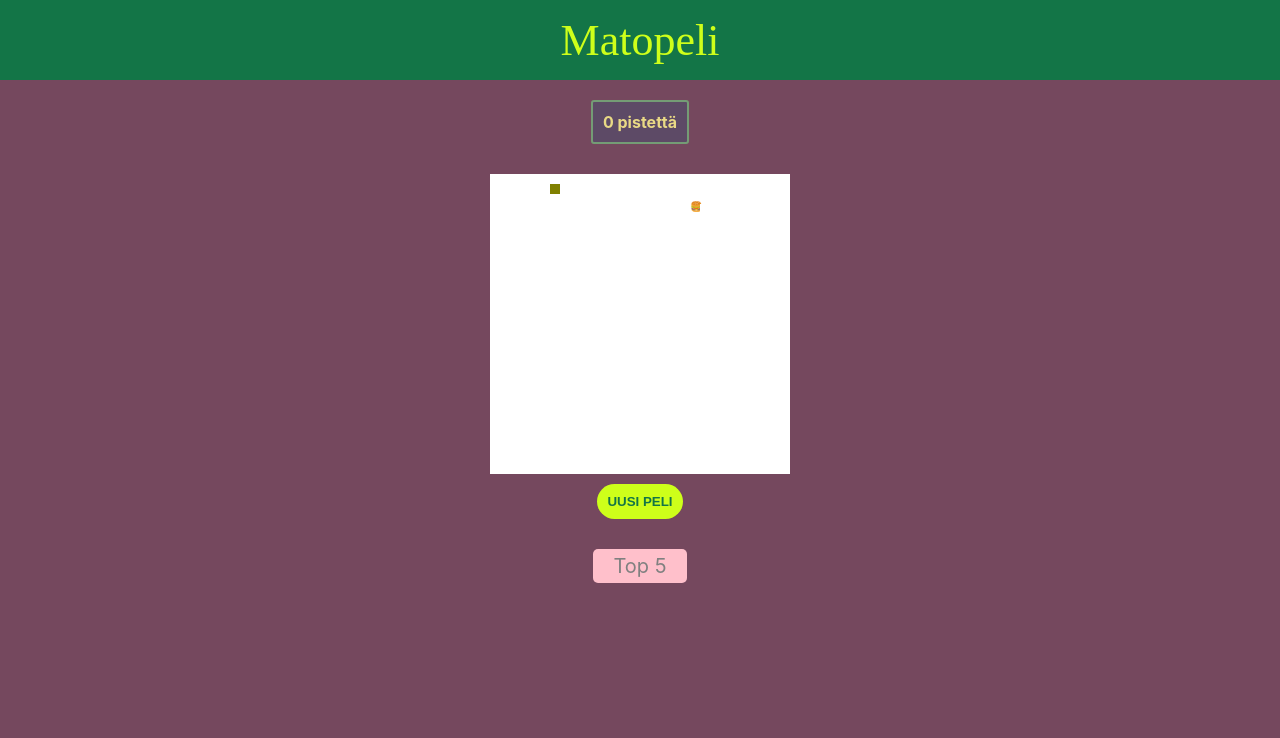
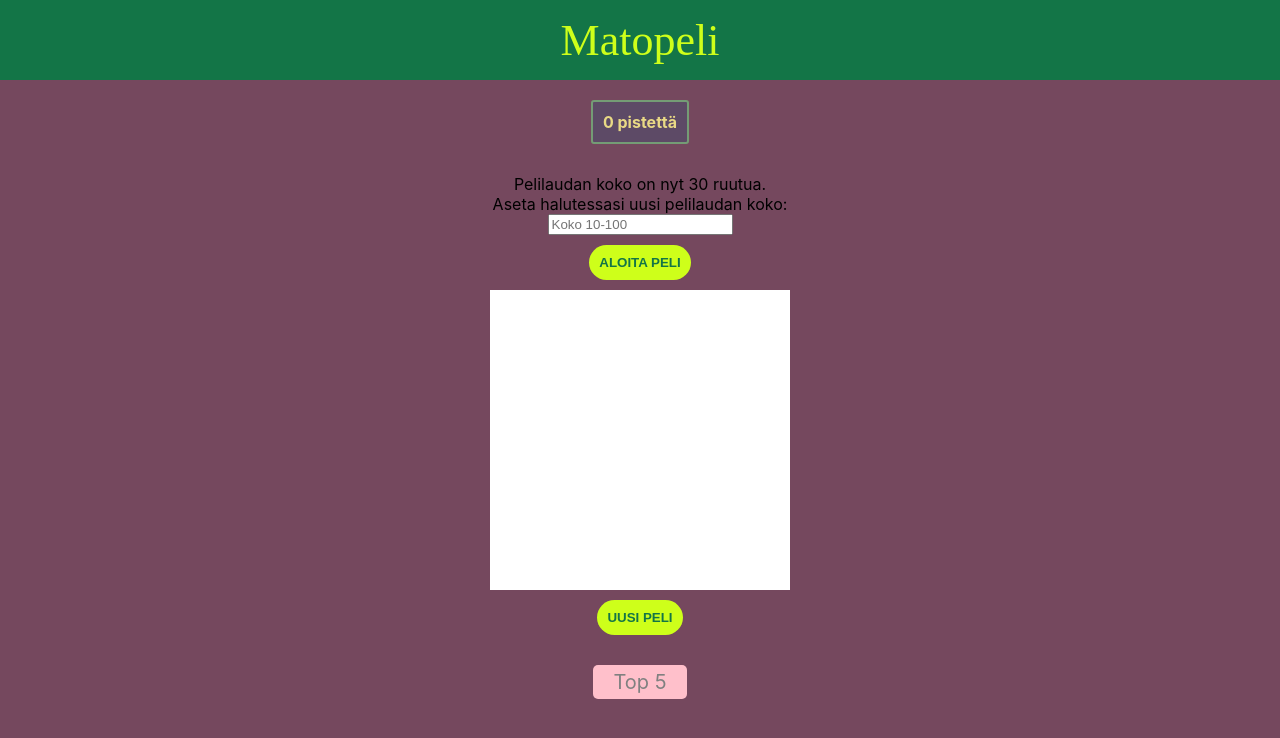
Before and after one commit to turger/kodarit-matopeli, a React (Create React App) app: page / in a window 1280 px wide. Shown: the top 738 px of the page. Built offline with nearby package versions, Linux system fonts and the light colour scheme; a web font is replaced by a local one.

Commit message:
Lisää aloita peli-nappi

```diff
--- a/src/SnakeBoard.js
+++ b/src/SnakeBoard.js
@@ -3,8 +3,13 @@ import {useInterval, range} from "./utils";
 import "./SnakeBoard.css";
 
 const SnakeBoard = ({points, setPoints}) => {
-  const height = 30;
-  const width = 30;
+  const [height, setHeight] = useState(
+    localStorage.getItem("snake-board-size") || 30
+  );
+  const [width, setWidth] = useState(
+    localStorage.getItem("snake-board-size") || 30
+  );
+  const getInitialRows = () => {
     var initialRows = [];
     for (var i = 0; i < height; i++) {
       initialRows[i] = [];
@@ -12,8 +17,11 @@ const SnakeBoard = ({points, setPoints}) => {
         initialRows[i][j] = "blank";
       }
     }
+    return initialRows;
+  };
 
-  const obstacles = [
+  // const obstacles =
+  const getObstacles = () => [
     {name: "tyhjä", location: []},
     {
       name: "keski",
@@ -38,7 +46,7 @@ const SnakeBoard = ({points, setPoints}) => {
   ];
 
   const randomObstacle = () =>
-    obstacles[Math.floor(Math.random() * obstacles.length)];
+    getObstacles()[Math.floor(Math.random() * getObstacles().length)];
 
   const randomPosition = () => {
     const position = {
@@ -53,13 +61,14 @@ const SnakeBoard = ({points, setPoints}) => {
     return position;
   };
 
-  const [obstacle] = useState(randomObstacle());
-  const [rows, setRows] = useState(initialRows);
+  const [obstacle, setObstacle] = useState(randomObstacle());
+  const [rows, setRows] = useState(getInitialRows);
   const [snake, setSnake] = useState([{x: 1, y: 1}]);
   const [direction, setDirection] = useState("right");
   const [food, setFood] = useState(randomPosition);
   const [intervalId, setIntervalId] = useState();
   const [isGameOver, setIsGameOver] = useState(false);
+  const [startGame, setStartGame] = useState(false);
 
   const changeDirectionWithKeys = e => {
     const {keyCode} = e;
@@ -91,7 +100,7 @@ const SnakeBoard = ({points, setPoints}) => {
   ));
 
   const displaySnake = () => {
-    const newRows = initialRows;
+    const newRows = getInitialRows();
     snake.forEach(tile => {
       newRows[tile.x][tile.y] = "snake";
     });
@@ -113,6 +122,7 @@ const SnakeBoard = ({points, setPoints}) => {
   };
 
   const moveSnake = () => {
+    if (!startGame) return;
     const newSnake = [];
     switch (direction) {
       case "right":
@@ -164,6 +174,32 @@ const SnakeBoard = ({points, setPoints}) => {
 
   return (
     <div className="Snake-board">
+      {!startGame && (
+        <>
+          <div>Pelilaudan koko on nyt {width} ruutua.</div>
+          <div>Aseta halutessasi uusi pelilaudan koko:</div>
+          <input
+            className="Board-size"
+            placeholder="Koko 10-100"
+            type="number"
+            onChange={e => {
+              const size = e.target.value;
+              if (size <= 100 && size >= 10) {
+                console.log("OK", size);
+                setWidth(size);
+                setHeight(size);
+                localStorage.setItem("snake-board-size", size);
+                // TODO: error messages & useEffect
+              } else {
+                console.error("ei hyvä", size);
+              }
+            }}
+          />
+          <button className="Start-game" onClick={setStartGame}>
+            Aloita peli
+          </button>
+        </>
+      )}
       {displayRows}
       {isGameOver && <div className="Game-over">Game over!</div>}
     </div>
```
Lines whose indentation alone changed are shown as unchanged.
